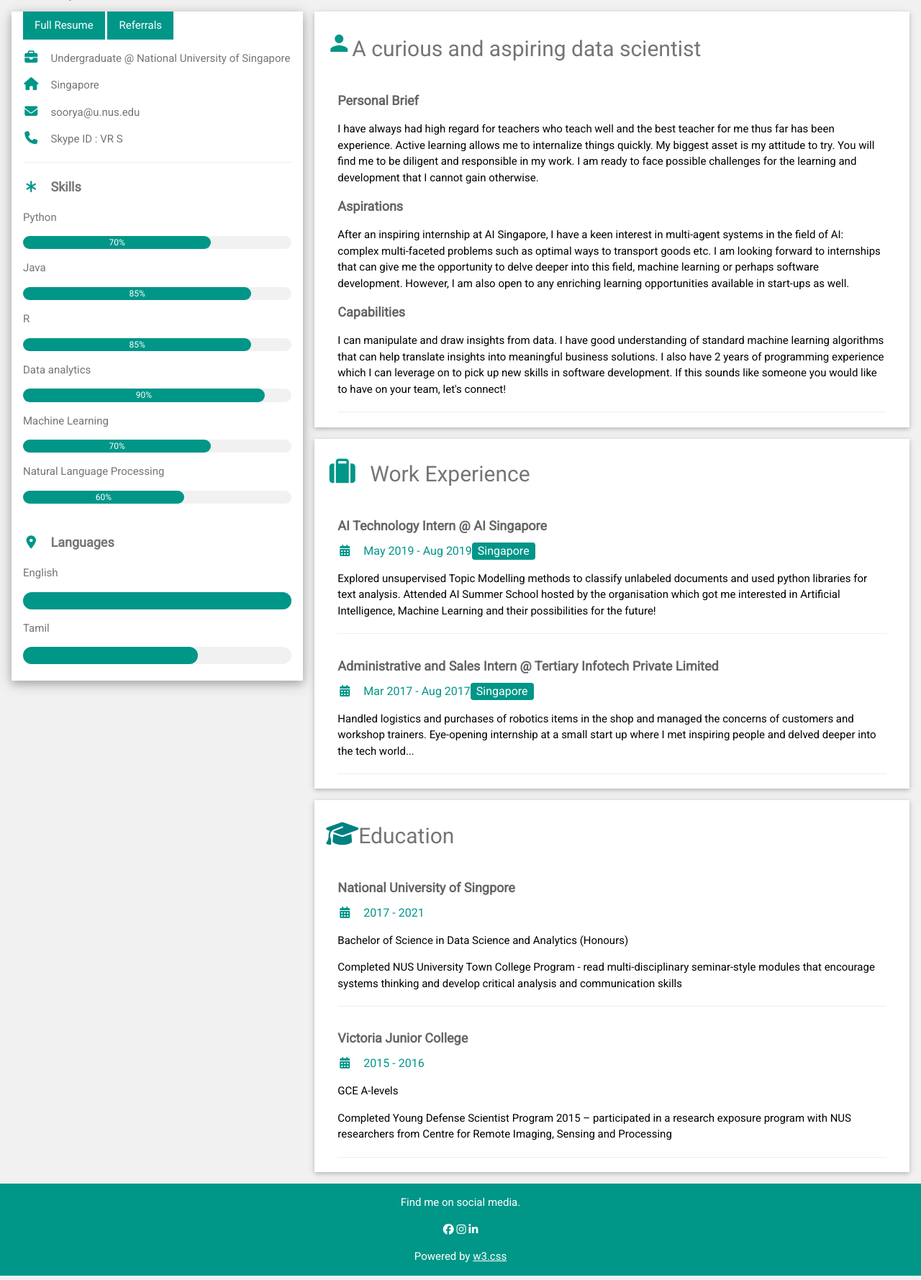
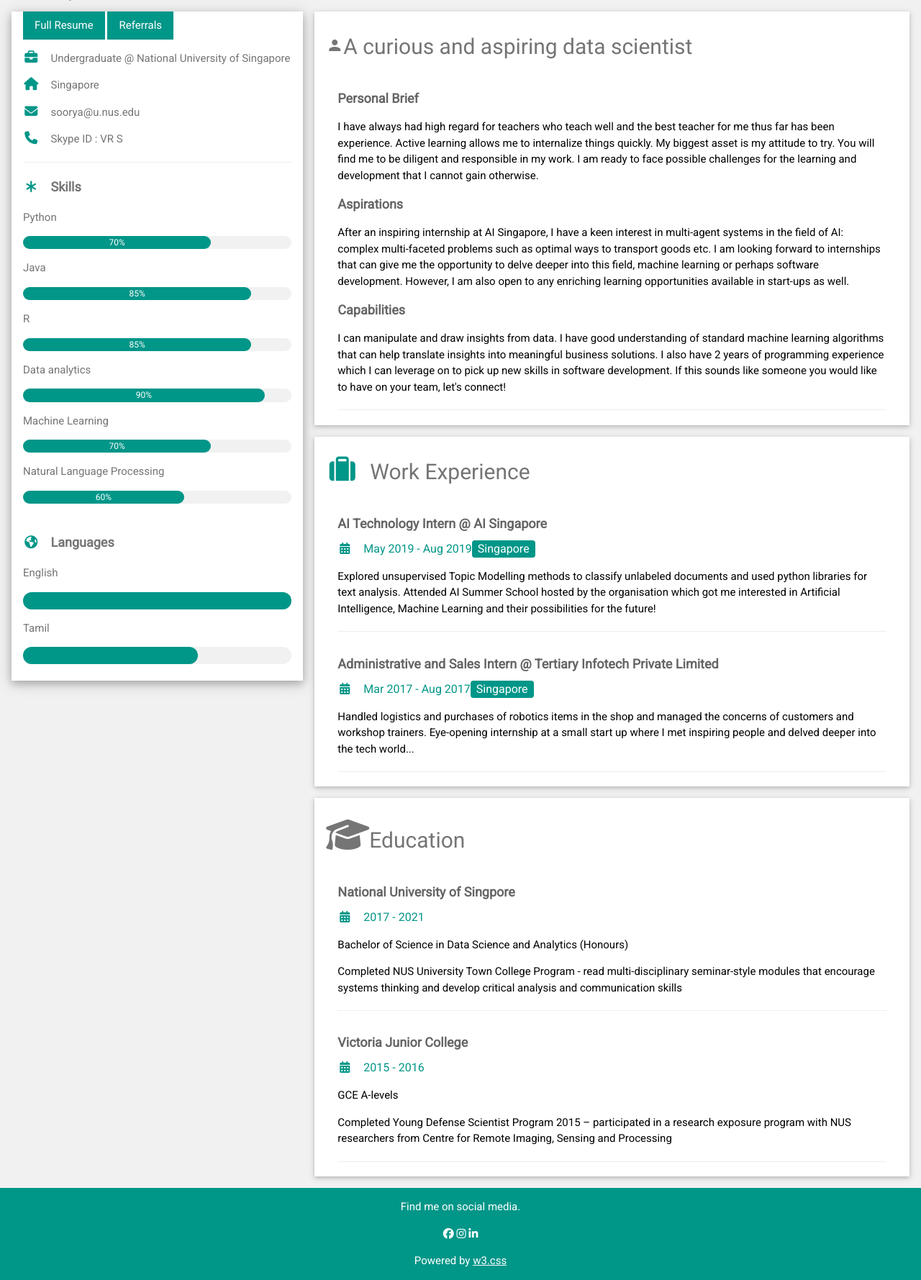
Before and after one commit to VRSoorya/vr_soorya.github.io, a Jekyll site: the page index.html, which Jekyll copies as it is, in a window 1280 px wide. Shown: the whole page at 72% size. Built offline with Jekyll 4.4.1, drawn with Linux system fonts in a browser that asks for light colours; nearby versions of some CDN libraries.

Commit message:
Revert "Update index.html"
This reverts commit d6b2d4ec697c91b24ffd7255343e20d599adec3a.
reverted back 3 commits

```diff
--- a/index.html
+++ b/index.html
@@ -72,7 +72,7 @@
           </div>
           <br>
 
-          <p class="w3-large w3-text-theme"><b><i class="fa fa-map-marker-alt fa-fw w3-margin-right w3-text-teal"></i>Languages</b></p>
+          <p class="w3-large w3-text-theme"><b><i class="fa fa-globe fa-fw w3-margin-right w3-text-teal"></i>Languages</b></p>
           <p>English</p>
           <div class="w3-light-grey w3-round-xlarge">
             <div class="w3-round-xlarge w3-teal" style="height:24px;width:100%"></div>
@@ -92,7 +92,7 @@
     <div class="w3-twothird">
 
         <div class="w3-container w3-card w3-white w3-margin-bottom">
-        <h2 class="w3-text-grey w3-padding-16"><i class="material-icons w3-xxlarge w3-text-teal">person</i></i>A curious and aspiring data scientist</h2>
+        <h2 class="w3-text-grey w3-padding-16"><i class="material-icons">person</i></i>A curious and aspiring data scientist</h2>
         <div class="w3-container">
           <h5 class="w3-opacity"><b>Personal Brief</b></h5>
           <p>I have always had high regard for teachers who teach well and the best teacher for me thus far has been experience. Active learning allows me to internalize things quickly. My biggest asset is my attitude to try. You will find me to be diligent and responsible in my work. I am ready to face possible challenges for the learning and development that I cannot gain otherwise.</p>
@@ -121,7 +121,7 @@
       </div>
 
       <div class="w3-container w3-card w3-white">
-        <h2 class="w3-text-grey w3-padding-16"><i class='fas fa-graduation-cap' style='font-size:36px;color:teal'></i></i>Education</h2>
+        <h2 class="w3-text-grey w3-padding-16"><i class='fas fa-graduation-cap' style='font-size:48px'></i></i>Education</h2>
         <div class="w3-container">
           <h5 class="w3-opacity"><b>National University of Singpore</b></h5>
           <h6 class="w3-text-teal"><i class="fa fa-calendar fa-fw w3-margin-right"></i>2017 - 2021</h6>
```
